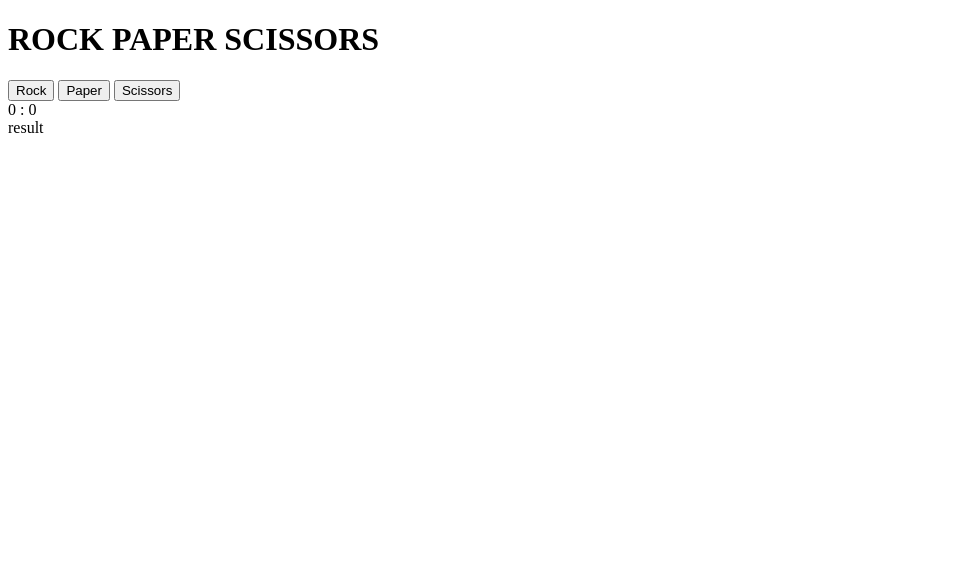
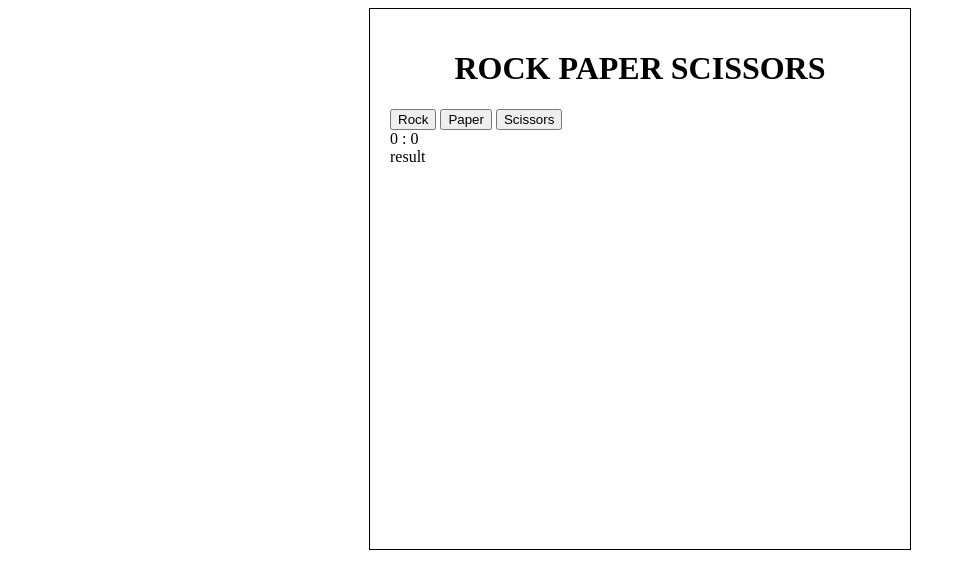
Before and after one commit to serezi0/odin-rock-paper-scissors, a plain HTML site: page index.html in a window 1280 px wide. Shown: the whole page, without its empty margins (0-966 px from the left). Drawn offline with Linux system fonts and the light colour scheme.

```diff
--- a/css/style.css
+++ b/css/style.css
@@ -1,3 +1,13 @@
+#container{
+    margin: auto;
+    width: 500px;
+    height: 500px;
+    padding: 20px;
+    border: 1px solid black;
+}
+h1{
+    text-align: center;
+}
 /*reload button*/
 #reload {
   visibility: hidden;
--- a/index.html
+++ b/index.html
@@ -8,6 +8,7 @@
     <link rel="stylesheet" href="/css/style.css" />
   </head>
   <body>
+    <div id="container">
       <h1>ROCK PAPER SCISSORS</h1>
       <div id="playerContainer">
         <button id="rock">Rock</button>
@@ -22,5 +23,6 @@
         <div id="congrats"></div>
         <button id="reload">Play again?</button>
       </div>
+    </div>
   </body>
 </html>
--- a/js/rps.js
+++ b/js/rps.js
@@ -19,8 +19,7 @@ function getComputerChoice() {
 // calculates the round and writes result
 function playRound(human, computer) {
   if (human == computer) {
-    console.log("draw");
-    result.innerHTML = "Draw";
+    result.innerHTML = "Draw!";
   } else if (
     (human == "scissors" && computer == "paper") ||
     (human == "paper" && computer == "rock") ||
@@ -28,13 +27,12 @@ function playRound(human, computer) {
   ) {
     result.innerHTML = `You win - ${human} beats ${computer}!`;
     playerScore++;
-    console.log(`win ${human} beats ${computer}`);
   } else {
     result.innerHTML = `You lose - ${computer} beats ${human}!`;
     computerScore++;
-    console.log(`You lose - ${computer} beats ${human}!`);
   }
 }
+
 // checks bo5, game over announcement, disable player buttons, reveal reload button
 function gameOver() {
   if (playerScore == 5 || computerScore == 5) {
@@ -49,6 +47,8 @@ function gameOver() {
     }
   }
 }
+
+// reloads the game
 reloadButton.addEventListener("click", () => {
   playerScore = 0;
   computerScore = 0;
@@ -60,6 +60,7 @@ reloadButton.addEventListener("click", () => {
   });
   reloadButton.style.visibility = "hidden";
 });
+
 // loop adds event listener to clicked button and writes score
 buttons.forEach((button) => {
   button.addEventListener("click", () => {
@@ -70,7 +71,5 @@ buttons.forEach((button) => {
     playRound(playerChoice, ComputerChoice);
     score.innerHTML = `${playerScore} : ${computerScore}`;
     gameOver();
-    console.log(playerScore);
-    console.log(computerScore);
   });
 });
```
Lines whose indentation alone changed are shown as unchanged.
